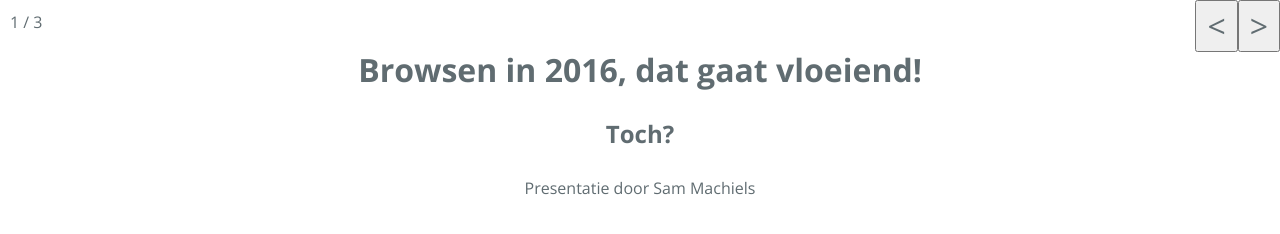
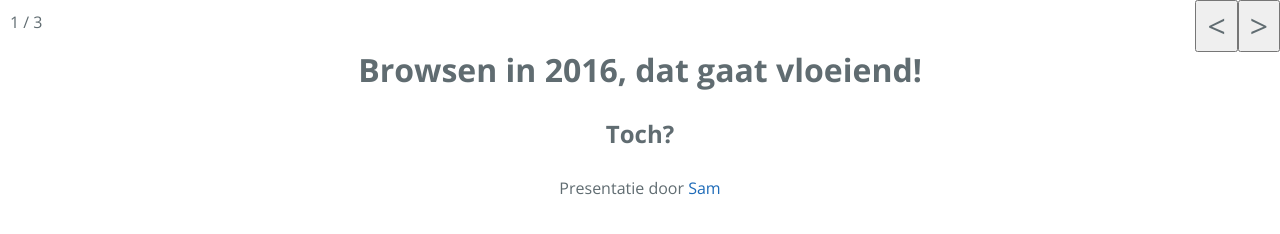
Before and after one commit to opensoars/presentation, a plain HTML site: page index.html in a window 1280 px wide. Drawn offline with nearby package versions, Linux system fonts and the light colour scheme.

Commit message:
Name link

```diff
--- a/index.html
+++ b/index.html
@@ -18,7 +18,7 @@
           <h1>Browsen in 2016, dat gaat vloeiend!</h1>
           <h2>Toch?</h2>
           <br>
-          <p>Presentatie door Sam Machiels</p>
+          <p>Presentatie door <a href='https://opensoars.github.io'>Sam</a></p>
         </center>
       </div>
       <div class='slide'>
```
